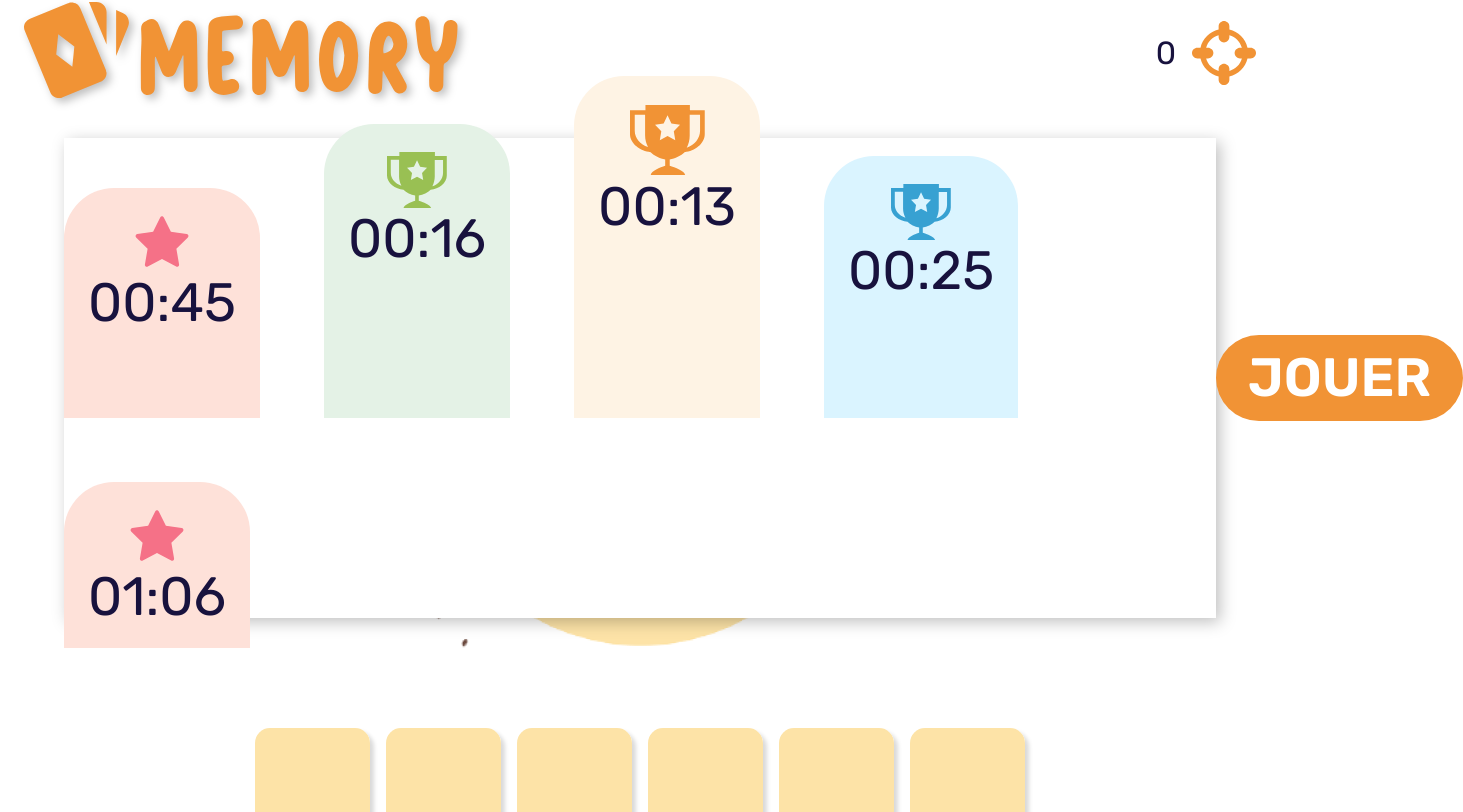
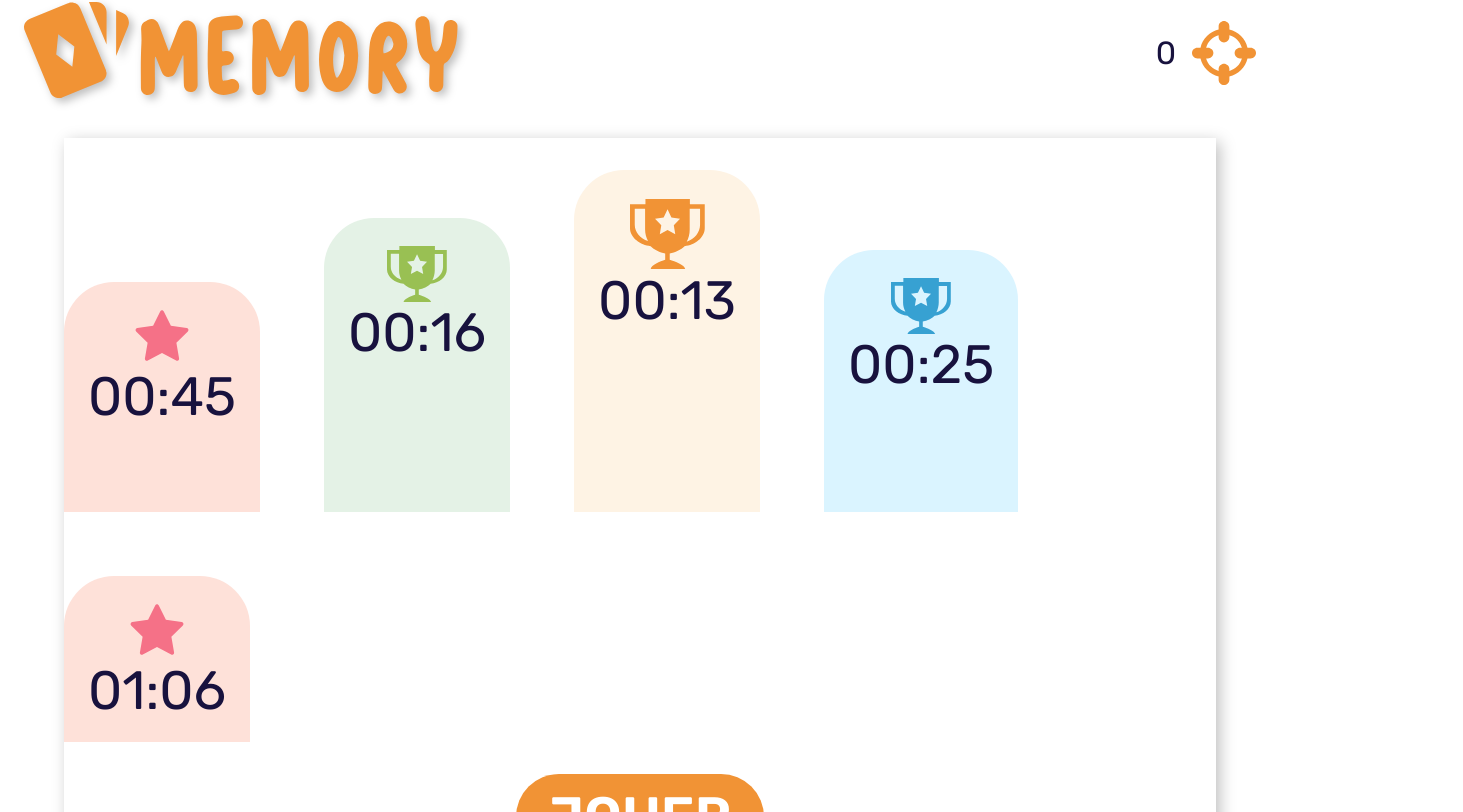
Before and after one commit to amina-seraoui/memory, a Vue app: page / in a window 1280 px wide. Shown: the part 22-834 px from the top of the page, 1463 px wide, since content can reach past the window. Built offline with nearby package versions, Linux system fonts and the light colour scheme.

Commit message:
:lipstick: game over

```diff
--- a/src/App.vue
+++ b/src/App.vue
@@ -16,12 +16,12 @@
           <img src="@/assets/img/gameboy.png" alt="Cute Gameboy">
           <div>
             <div id="deck">
-              <Card v-for="(card, i) in cards" :key="i" :card="card" @click="flip(i)"/>
+              <Card v-for="(card, i) in cards" :key="i" :card="card" @click="flip(i)" :play="isGameStart && !isGameOver"/>
             </div>
-            <Timer />
+            <Timer :time="time * 1000" :str="timeToString(time)" :max="maxTime"/>
           </div>
         </section>
-        <GameOver v-if="isGameOver"/>
+        <GameOver v-if="isGameOver" :win="win" :time="timeToString(time)" :replay="startGame"/>
         <Podium v-else-if="!isGameStart" :startGame="startGame"/>
     </main>
 </template>
@@ -43,41 +43,63 @@ export default {
         GameOver
     },
     data () {
-        const cards = []
-        for (let i = 0; i < 18; i++) {
-            const card = {
-                pos: i,
-                flipped: false,
-                match: false
-            }
-            cards.push({ ...card })
-            cards.push({ ...card })
-        }
-
+        const OneMin = 60 * 1000
         return {
             isGameStart: false,
             isGameOver: false,
-            cards,
+            cards: this.setupCards(),
             flippedCards: [],
-            score: 0
+            score: 0,
+            win: false,
+            time: 0, // en s
+            maxTime: 3.5 * OneMin, // en ms
+            interval: null
         }
     },
     methods: {
+        setupCards () {
+            const cards = []
+            for (let pos = 0; pos < 18; pos++) {
+                const card = {
+                    pos,
+                    flipped: false,
+                    match: false
+                }
+                cards.push({ ...card })
+                cards.push({ ...card })
+            }
+            cards.sort(() => Math.random() - 0.5)
+            return cards
+        },
         startGame () {
-            this.cards.sort(() => Math.random() - 0.5)
+            // Initialisation
+            this.cards = this.setupCards()
             this.isGameStart = true
+            this.isGameOver = false
+            this.time = 0
+            this.flippedCards = []
+            this.score = 0
+            this.win = false
+
+            // Lancement du timer (à déplacer dans le composant Timer)
+            this.interval = setInterval(() => {
+                this.time++
+
+                if (this.time * 1000 === this.maxTime) {
+                    this.gameLose()
+                }
+            }, 1000)
         },
         flip (i) {
-            if (this.flippedCards.length < 2) {
-                if (!this.cards[i].flipped) {
-                    this.cards[i].flipped = true
-                    this.flippedCards.push(this.cards[i])
-                    this.checkMatch()
-                }
-
-                return true
+            if (
+                this.isGameStart &&
+                this.flippedCards.length < 2 &&
+                !this.cards[i].flipped
+            ) {
+                this.cards[i].flipped = true
+                this.flippedCards.push(this.cards[i])
+                this.checkMatch()
             }
-            return false
         },
         checkMatch () {
             if (this.flippedCards.length === 2) {
@@ -87,9 +109,9 @@ export default {
                     this.flippedCards[1].match = true
                     this.flippedCards = []
                     this.score++
-
-                    console.log(this.score)
-                    this.isGameOver = this.score === 18
+                    if (this.score === 18) {
+                        this.gameWin()
+                    }
                 } else {
                     // NO MATCH
                     setTimeout(() => {
@@ -99,6 +121,22 @@ export default {
                     }, 1000)
                 }
             }
+        },
+        gameWin () {
+            this.win = true
+            this.isGameOver = true
+            clearInterval(this.interval)
+        },
+        gameLose () {
+            this.isGameOver = true
+            clearInterval(this.interval)
+        },
+        // retourne un nombre de secondes au format 'mm:ss'
+        timeToString (seconds) {
+            const min = Math.floor(seconds / 60)
+            const sec = seconds % 60
+            // On ajoute un 0 si les minutes ou les secondes sont inférieures à 10
+            return (min < 10 ? '0' : '') + min + ':' + (sec < 10 ? '0' : '') + sec
         }
     }
 }
--- a/src/assets/css/04-elements/_typography.scss
+++ b/src/assets/css/04-elements/_typography.scss
@@ -1,6 +1,11 @@
 @include font-face('monoandfriendsmi', 'Regular', 500, normal, ttf woff2 otf);
 @import url('https://fonts.googleapis.com/css2?family=Rubik:ital,wght@0,400;0,500;0,600;0,700;1,400;1,500;1,600&display=swap');
 
-%big-font {
-    font-size: 54px;
+$big-font: 54px;
+$medium-font: 32px;
+
+h1 {
+    text-transform: uppercase;
+    font-weight: 700;
+    font-size: $big-font;
 }
--- a/src/assets/css/06-components/_buttons.scss
+++ b/src/assets/css/06-components/_buttons.scss
@@ -5,4 +5,5 @@
     font-weight: 600;
     color: $white;
     background: $primary-color;
+    font-size: $big-font;
 }
--- a/src/assets/css/07-pages/_game-over.scss
+++ b/src/assets/css/07-pages/_game-over.scss
@@ -1,11 +1,8 @@
 #game-over {
-    position: absolute;
-    background-color: $white;
-    top: 20%;
-    left: 5%;
-    width: 90%;
-    height: 60%;
+    @extend %modal;
 
-    @extend %box-shadow;
-    @extend %big-font;
+    p {
+        font-size: $medium-font;
+        margin: ratio-space(4px);
+    }
 }
--- a/src/assets/css/07-pages/_podium.scss
+++ b/src/assets/css/07-pages/_podium.scss
@@ -1,17 +1,6 @@
 #podium {
-    position: absolute;
-    background-color: $white;
-    top: 20%;
-    left: 5%;
-    width: 90%;
-    height: 60%;
-
-    @extend %box-shadow;
-    @extend %big-font;
-    @extend %flex;
-    flex-direction: column;
-    align-items: center;
-    justify-content: center;
+    @extend %modal;
+    font-size: $big-font!important;
 
     .times {
         @extend %flex;
--- a/src/assets/css/08-utilities/_placeholders.scss
+++ b/src/assets/css/08-utilities/_placeholders.scss
@@ -10,3 +10,19 @@
 %box-shadow {
     box-shadow: 4px 4px 15px rgba(#000, 0.25);
 }
+
+%modal {
+    @extend %box-shadow;
+    position: absolute;
+    background-color: $white;
+    top: 20%;
+    left: 5%;
+    width: 90%;
+    min-height: 60%;
+    font-size: $medium-font;
+    @extend %flex;
+    flex-direction: column;
+    align-items: center;
+    justify-content: center;
+    padding: ratio-space(4px) 0;
+}
--- a/src/components/Card.vue
+++ b/src/components/Card.vue
@@ -3,7 +3,7 @@
         class="card"
         data-position="1"
         :class="card.flipped ? 'flipped' : ''"
-        :style="{ opacity: card.match ? 0.5 : 1, cursor: card.flipped ? 'default' : 'pointer' }"
+        :style="{ opacity: card.match ? 0.5 : 1, cursor: (card.flipped || !play) ? 'default' : 'pointer' }"
     >
         <!-- (la carte n'étant pas carré, difficile de renseigner une valeur en pourcentage ) -->
         <!-- ne fonctionne pas : `center ${ (100 / 18 * card.pos) * -18 }px` -->
@@ -19,7 +19,7 @@ export default {
             height: 0
         }
     },
-    props: ['card'],
+    props: ['card', 'play'],
     mounted () {
         // récupère la hauteur de la carte (-1px car la valeur obtenue n'est pas tout à fait exacte)
         this.height = this.$refs.refCard.clientHeight
--- a/src/components/GameOver.vue
+++ b/src/components/GameOver.vue
@@ -1,13 +1,13 @@
 <template>
-    <section id="game-over"></section>
+    <section id="game-over">
+        <h1>{{ win ? 'Bien joué' : 'Temps écoulé' }} !</h1>
+        <p>{{ time }}</p>
+        <button class="btn" @click="replay">Rejouer</button>
+    </section>
 </template>
 
 <script>
 export default {
-    data () {
-        return {
-            time: '00:00'
-        }
-    }
+    props: ['win', 'time', 'replay']
 }
 </script>
--- a/src/components/Timer.vue
+++ b/src/components/Timer.vue
@@ -1,16 +1,12 @@
 <template>
     <div class="timer">
-        <progress />
-        <span>{{ time }}</span>
+        <progress :value="time" :max="max"/>
+        <span>{{ str }}</span>
     </div>
 </template>
 
 <script>
 export default {
-    data () {
-        return {
-            time: '00:00'
-        }
-    }
+    props: ['time', 'str', 'max']
 }
 </script>
```
